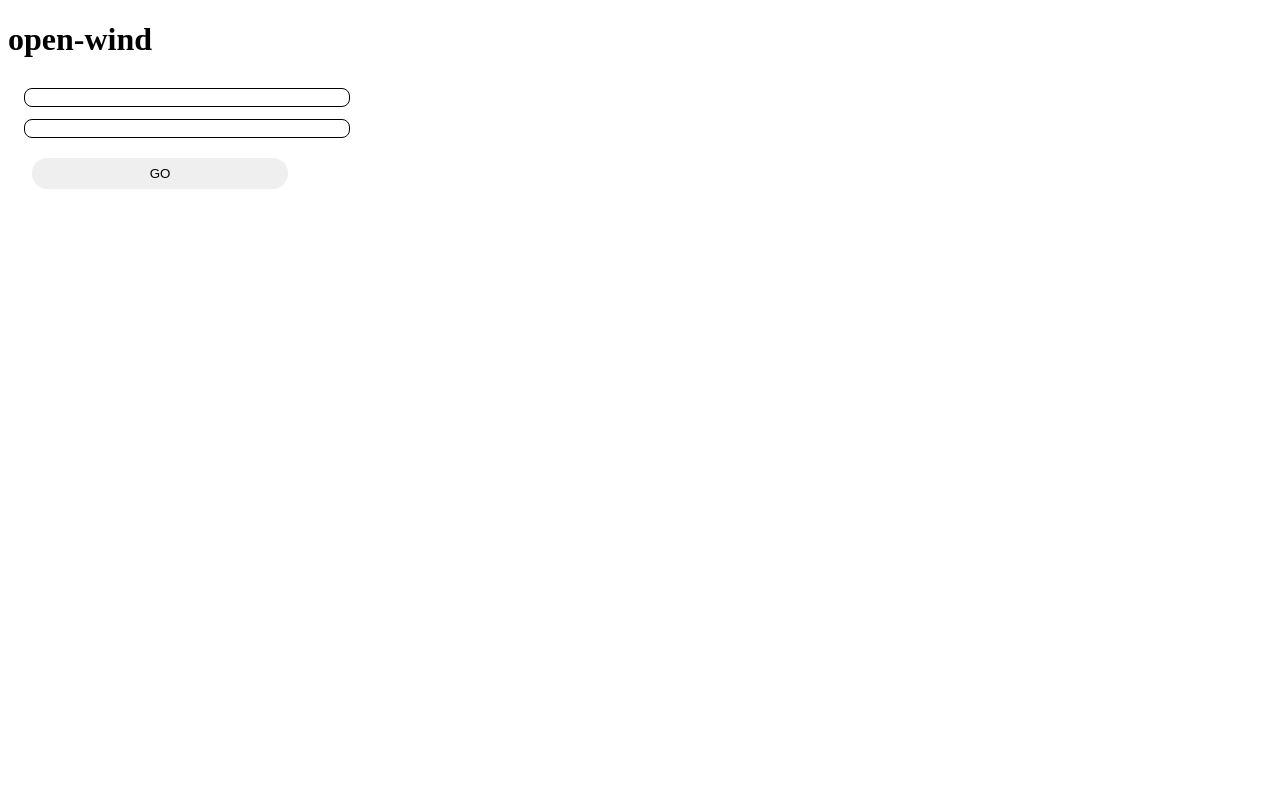
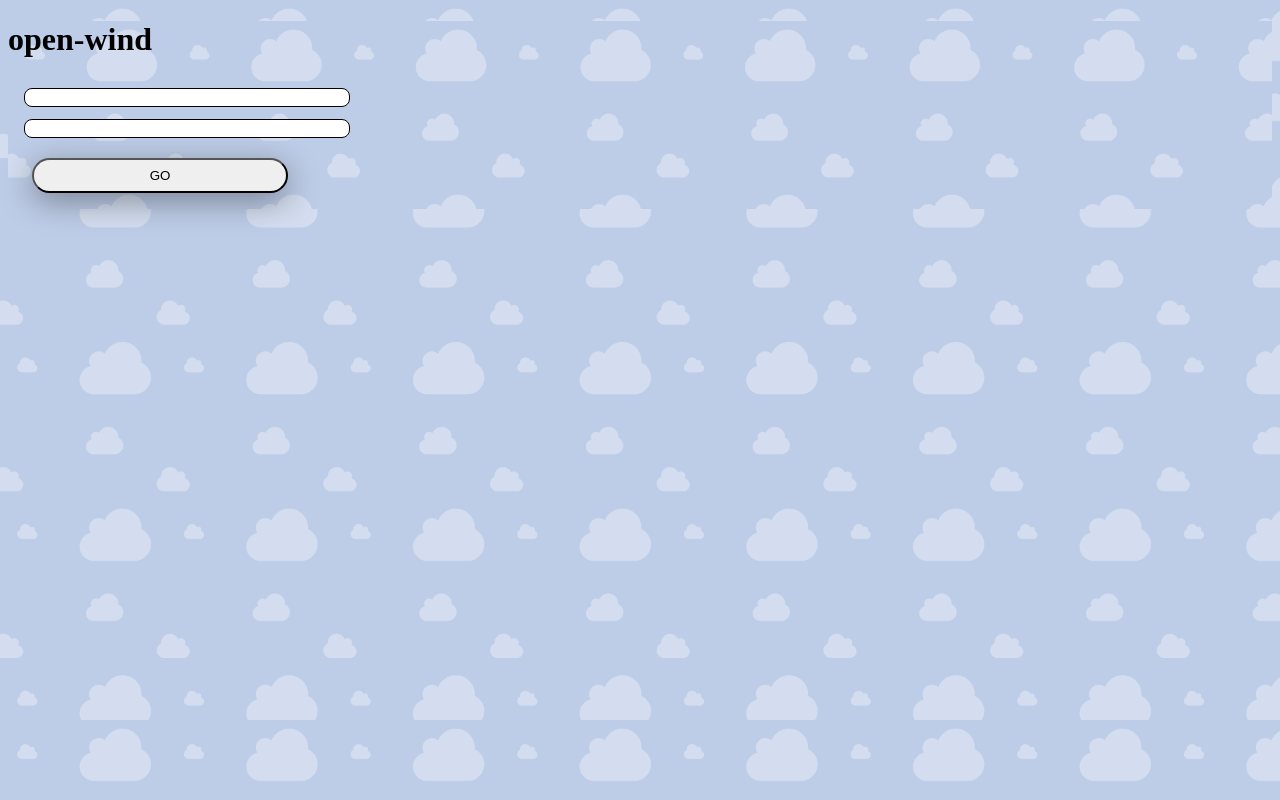
Before and after one commit to Wolphyre/open-wind, an Angular app: page / in a window 1280 px wide. Built offline with nearby package versions, Linux system fonts and the light colour scheme.

Commit message:
added things

```diff
--- a/src/app/components/insert/insert.component.scss
+++ b/src/app/components/insert/insert.component.scss
@@ -17,7 +17,12 @@ input{
   margin: 8px;
   padding: 8px;
   width: 16rem;
-  border: none;
+  cursor: pointer;
+  background-color: linear-gradient(135deg, rgba(255, 255, 255, 0.1), rgba(255,255,255,0));
+  -webkit-backdrop-filter: blur(20px);
+  backdrop-filter:blur(20px);
+  box-shadow: 0 8px 32px 0 rgba(0,0,0,0.37);
+  border: solid rgba (255,255,255,0.18);
   border-radius: 24px;
-  cursor: pointer;
+
 }
--- a/src/styles.scss
+++ b/src/styles.scss
@@ -1 +1,6 @@
 /* You can add global styles to this file, and also import other style files */
+html, body {
+  background-image: url(./assets/tile_background.png);
+  background-size: cover;
+  background-repeat: none;
+}
```
Also changed, not shown: src/app/components/insert/insert.component.html (line endings or trailing spaces).
